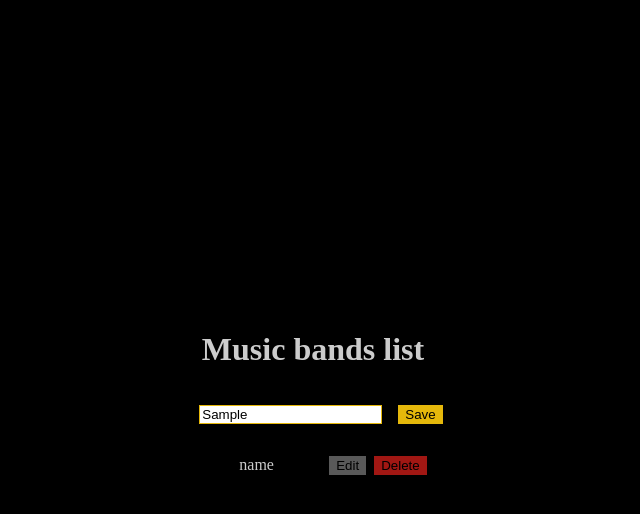
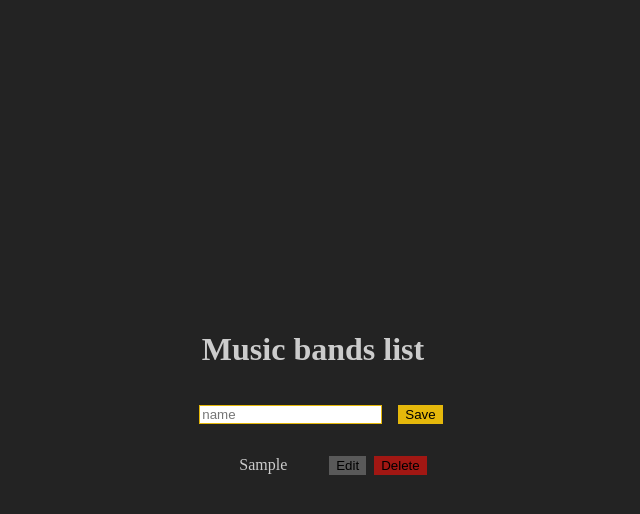
Before and after one commit to sctlcd/react-music-bands-list, a React (Create React App) app: page / in a window 1280 px wide. Both pictures are taken after typing "Sample" into the empty fields and a click on the button "Save". Shown: the top 514 px of the page, without its empty margins (327-967 px from the left). Built offline with nearby package versions, Linux system fonts and the light colour scheme; the HTML template or start-up script is replaced by a standard one.

Commit message:
added values of form inputs and displayed results in an items list

```diff
--- a/src/App.css
+++ b/src/App.css
@@ -1,5 +1,5 @@
 .App {
-  background-color: #000000;
+  background-color: #232323;
   color: #cccccc;
   height: 100vh;
   margin: 0;
--- a/src/App.jsx
+++ b/src/App.jsx
@@ -4,26 +4,40 @@ import { useRef, useEffect, useState } from 'react';
 function App() {
 
   const [items, setItems] = useState([]);
-  const [newItem, setNewItem] = useState("");
-  // const [newQuantity, setNewQuantity] = useState("");
+  const [newItemName, setnewItemName] = useState("");
+  // const [newItemQuantity, setnewItemQuantity] = useState("");
+  const [currentIndex, setCurrentIndex] = useState(-1);
 
   let itemName = useRef();
-  let itemQuantity = useRef();
+  // let itemQuantity = useRef();
 
   useEffect(() => {
     itemName.current.focus();
   }, []);
 
+  function handleItemChange (event) {
+    setnewItemName(event.target.value);
+  }
+
   function handleSubmit (event) {
     event.preventDefault();
-    // if (itemName.current.value === "" || itemQuantity.current.value === "") {
-    if (itemName.current.value === "") {
-      // window.alert("Enter item name and quantity");
-      window.alert("Enter a music band name");
+    // If item exists then update items array  if not add item to the items array
+    if (currentIndex >= 0) {
+      const updatedItems = [...items];
+      updatedItems[currentIndex] = { item: newItemName };
+      setItems(updatedItems);
+      setCurrentIndex(-1);
     } else {
-      // setItems([...items, { item: newItem, quantity: newQuantity}]);
-      setItems([...items, { item: newItem }]);
+      // if (itemName.current.value === "" || itemQuantity.current.value === "") {
+      if (itemName.current.value === "") {
+        // window.alert("Enter item name and quantity");
+        window.alert("Enter a music band name");
+      } else {
+        // setItems([...items, { item: newItemName, quantity: newItemQuantity}]);
+        setItems([...items, { itemName: newItemName }]);
+      };
     }
+    setnewItemName("");
   };
 
   return (
@@ -37,6 +51,8 @@ function App() {
               placeholder="name"
               style={{ border: "1px solid #E5B80B"}}
               ref={itemName}
+              value={newItemName}
+              onChange={handleItemChange}
             />
           </div>
           {/* <div className='m-1'>
@@ -56,8 +72,12 @@ function App() {
         </form>
 
         <ul className='container text-left'>
-          <li className='display-flex m-1 space-between'>
-            name
+          {items.map((item, index) => (
+            <li
+              key={index}
+              className='display-flex m-1 space-between'
+            >
+              {item.itemName}
             <div>
               <button
                 style={{ border: "1px solid #595959", backgroundColor: "#595959", margin: "0 0.5rem" }}
@@ -69,8 +89,10 @@ function App() {
               >
                 Delete
               </button>
+              <br />
             </div>
           </li>
+          ))}
         </ul>
       </div>
     </div>
```
